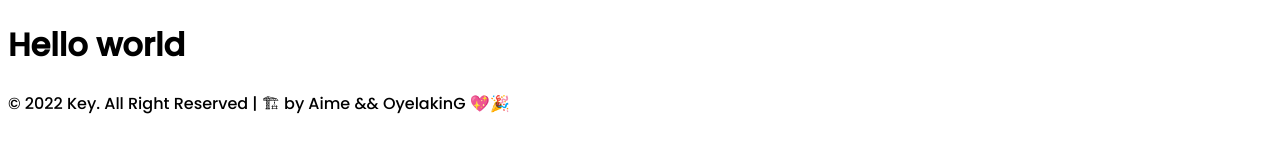
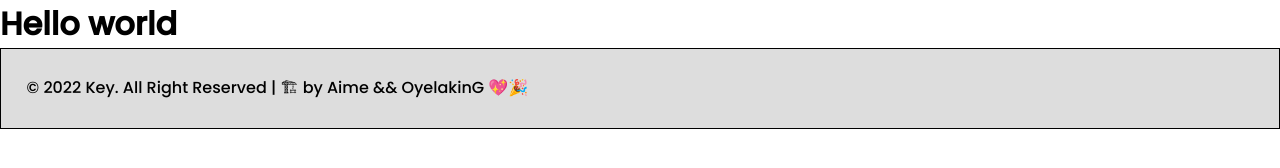
Before and after one commit to aimemalaika/awesome-tv, a website built with webpack: page src/index.html in a window 1280 px wide. Built offline with nearby package versions, Linux system fonts and the light colour scheme.

Commit message:
Add css file

```diff
--- a/src/assets/css/index.css
+++ b/src/assets/css/index.css
@@ -1,6 +1,19 @@
 @import url('https://fonts.googleapis.com/css2?family=Poppins:ital,wght@0,100;0,300;0,500;1,700;1,900&display=swap');
 
 * {
-  font-family: 'Poppins';
+  margin: 0;
+  padding: 0;
+  box-sizing: border-box;
+}
+
+body {
+  font-family: 'Poppins',Arial, Helvetica, sans-serif;
   font-size: 100;
 }
+
+footer {
+  display: block;
+  border: 1px solid;
+  padding: 2%;
+  background: #ddd;
+}
```
